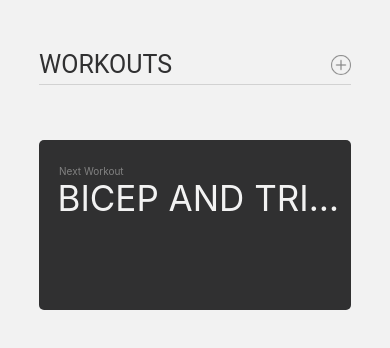
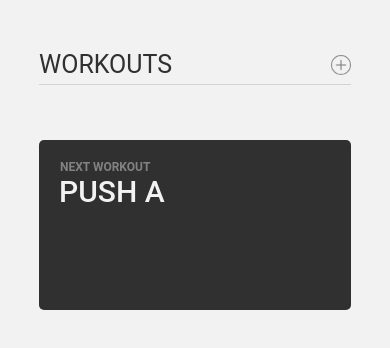
Before and after one commit to RagOfJoes/React-Native-Workout, a React Native app: screen / in a window 390 px wide. Shown: the top 348 px of the page. Built offline with nearby package versions, Linux system fonts and the light colour scheme.

Commit message:
fixed misalignment between fonts

```diff
--- a/Components/Home/Next Workout/NextWorkout.js
+++ b/Components/Home/Next Workout/NextWorkout.js
@@ -1,38 +1,56 @@
 import React from 'react';
 import { View, Text, StyleSheet } from 'react-native';
+import normalizeText from '../../config/normalizeText';
 
 const NextWorkout = () => {
     return (
-        <View style={styles.container}>
-            <Text style={styles.title}>Next Workout</Text>
-            <Text style={styles.currentWorkout} numberOfLines={1} ellipsizeMode='tail'>BICEP AND TRICEPS</Text>
+        <View style={styles.nextWorkoutContainerStyle}>
+            <View style={styles.nextWorkoutBackgroundStyle}>
+                <View style={styles.nextWorkoutRow}>
+                    <Text style={styles.title} numberOfLines={1}>
+                        Next Workout
+                    </Text>
+                    <Text style={styles.currentWorkout} numberOfLines={1}>
+                        push a
+                    </Text>
+                </View>
+            </View>
         </View>
     )
 }
 
 const styles = StyleSheet.create({
-    container: {
-        margin: 0,
+    nextWorkoutContainerStyle: {
         height: 170,
-        width: '80%',
+        width: '100%',
         marginTop: 50,
-        paddingTop: 25,
+        alignItems: "center"
+    },
+    nextWorkoutBackgroundStyle: {
+        width: "80%",
+        height: "100%",
         borderRadius: 5,
-        paddingLeft: 20,
-        alignSelf: 'center',
         flexDirection: 'column',
-        backgroundColor: '#303031',
+        backgroundColor: "#303031"
+    },
+    nextWorkoutRow: {
+        margin: 20,
+        flexWrap: "wrap",
     },
     title: {
-        fontSize: 10,
-        color: '#828282',
+        fontSize: 12,
+        paddingLeft: 1,
+        color: "#828282",
+        fontWeight: "bold",
+        fontFamily: "Roboto",
+        textTransform: "uppercase"
     },
     currentWorkout: {
-        left: -1.5,
-        margin: 0,
-        padding: 0,
-        fontSize: 35,
-        color: '#F2F2F2',
+        fontSize: 30,
+        fontWeight: "500",
+        color: "#F2F2F2",
+        fontFamily: "Roboto",
+        textTransform: "uppercase"
     }
 })
 
```
